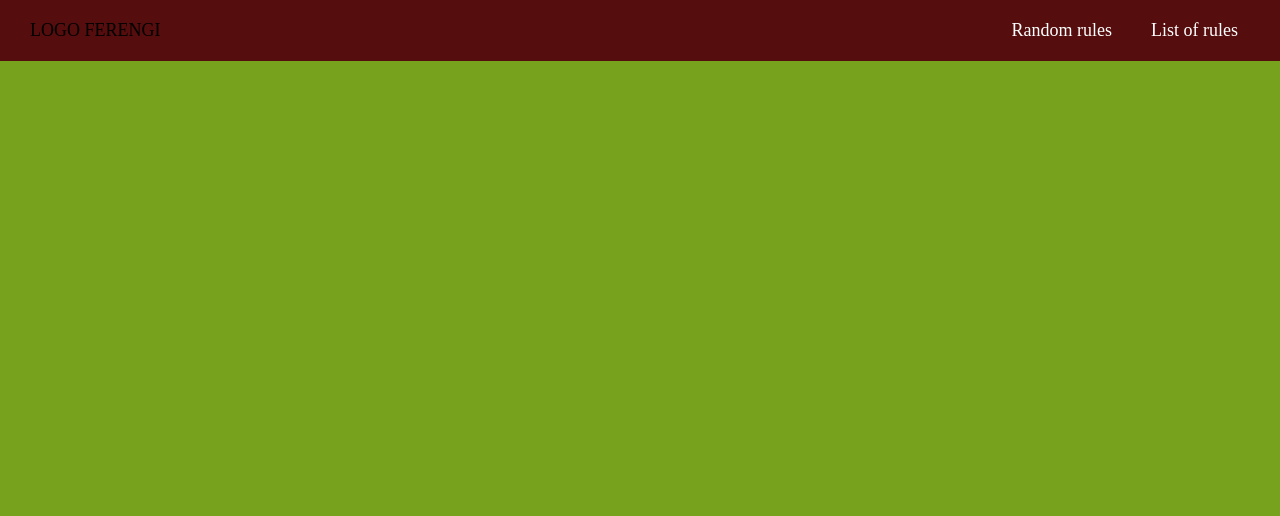
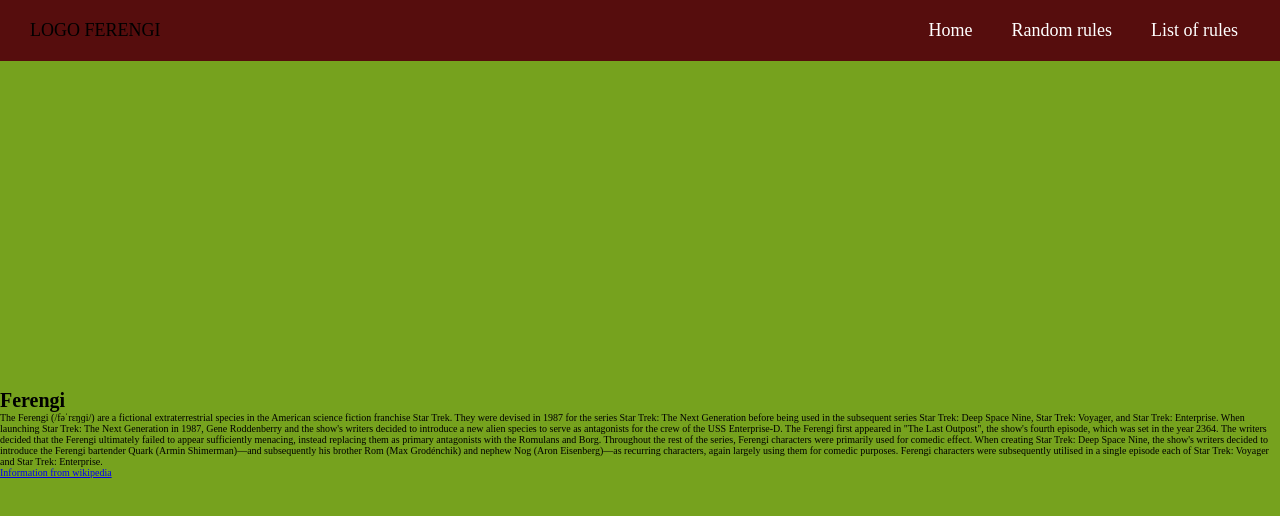
Before and after one commit to BTchorzewski/ferengi, a React (Create React App) app: page / in a window 1280 px wide. Shown: the top 516 px of the page. Built offline with nearby package versions, Linux system fonts and the light colour scheme.

Commit message:
added Home component

```diff
--- a/src/App.js
+++ b/src/App.js
@@ -6,7 +6,7 @@ import store from './redux/store'
 import Navigation from './Navigation';
 import { RulesContainer } from './Rules';
 import { RandomMachineContainer } from './RandomMachineContainer';
-
+import Home from "./Home";
 const Main = styled.main`
   background-color: #76a21e;
   height: 93vh;
@@ -23,8 +23,9 @@ function App() {
       <Router>
         <Navigation />
         <Main>
-          <Route path="/random/" component={RandomMachineContainer} />
-          <Route path="/rules/" component={RulesContainer} />
+          <Route exact path="/" component={Home} />
+          <Route path="/random" component={RandomMachineContainer} />
+          <Route path="/rules" component={RulesContainer} />
         </Main>
       </Router>
     </Provider>
--- /dev/null
+++ b/src/Home.js
@@ -0,0 +1,15 @@
+import React, { Component } from 'react'
+
+export default class Home extends Component {
+    render() {
+        return (
+            <div>
+                <h1>Ferengi</h1>
+                <p>The Ferengi (/fəˈrɛŋɡi/) are a fictional extraterrestrial species in the American science fiction franchise Star Trek. They were devised in 1987 for the series Star Trek: The Next Generation before being used in the subsequent series Star Trek: Deep Space Nine, Star Trek: Voyager, and Star Trek: Enterprise.
+
+When launching Star Trek: The Next Generation in 1987, Gene Roddenberry and the show's writers decided to introduce a new alien species to serve as antagonists for the crew of the USS Enterprise-D. The Ferengi first appeared in "The Last Outpost", the show's fourth episode, which was set in the year 2364. The writers decided that the Ferengi ultimately failed to appear sufficiently menacing, instead replacing them as primary antagonists with the Romulans and Borg. Throughout the rest of the series, Ferengi characters were primarily used for comedic effect. When creating Star Trek: Deep Space Nine, the show's writers decided to introduce the Ferengi bartender Quark (Armin Shimerman)—and subsequently his brother Rom (Max Grodénchik) and nephew Nog (Aron Eisenberg)—as recurring characters, again largely using them for comedic purposes. Ferengi characters were subsequently utilised in a single episode each of Star Trek: Voyager and Star Trek: Enterprise. </p>
+                <a href="https://en.wikipedia.org/wiki/Ferengi">Information from wikipedia</a>
+            </div>
+        )
+    }
+}
--- a/src/Navigation.js
+++ b/src/Navigation.js
@@ -57,6 +57,9 @@ export default class Navigation extends Component {
                 <div className='navigation__logo'>LOGO FERENGI</div>
                 <nav className='navigation'>
                     <NavigationList>
+                    <NavigationItem>
+                            <StyledLink className='navigation__link' to='/'>Home</StyledLink>
+                        </NavigationItem>
                         <NavigationItem>
                             <StyledLink className='navigation__link' to='/random'>Random rules</StyledLink>
                         </NavigationItem>
```
